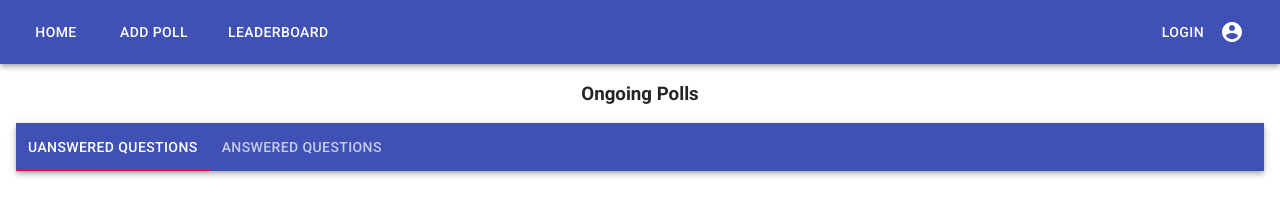
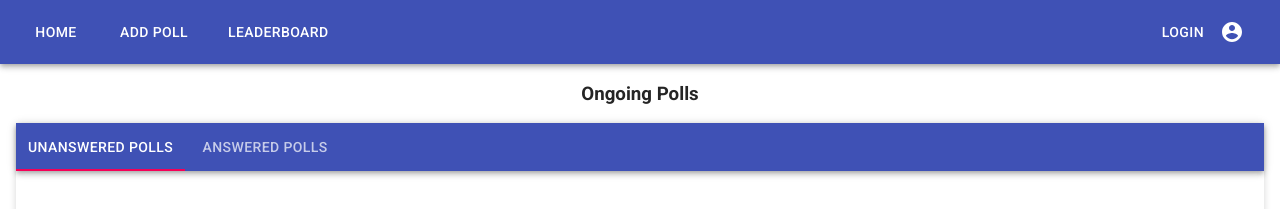
Before and after one commit to juanpabloeslava/jpe-reactnd-project-would-you-rather, a React (Create React App) app: page / in a window 1280 px wide. Shown: the top 209 px of the page. Built offline with nearby package versions, Linux system fonts and the light colour scheme.

Commit message:
Comp: Poll List, minor style changes (dropshadow)

```diff
--- a/src/App.css
+++ b/src/App.css
@@ -86,6 +86,10 @@ li.login {
 
 /* Poll List */
 
+.poll-tabs-container {
+  box-shadow: 0 3px 3px -9px rgb(223, 223, 223), 0 2px 7px rgb(214, 214, 214);
+}
+
 .poll-list-item {
   /* max-width: 590px; */
   padding: 10px;
@@ -96,6 +100,7 @@ li.login {
   cursor: pointer;
   justify-content: flex-start;
   text-decoration: none;
+  background-color: #fff;
 }
 
 .avatar-container {
@@ -203,6 +208,7 @@ li.login {
   width: 40px;
   height: 40px;
   background-color: rgb(233, 233, 233);
+  background-color: rgb(253, 253, 253);
   margin-right: 1rem;
 }
 
--- a/src/components/PollList.js
+++ b/src/components/PollList.js
@@ -3,7 +3,6 @@ import PollListItem from '../components/PollListItem';
 // material imports
 import {  AppBar, Tab } from '@material-ui/core';
 import { TabContext, TabList, TabPanel } from '@material-ui/lab';
-import { withStyles } from '@material-ui/core/styles';
 
 
 class PollList extends Component {
@@ -23,17 +22,16 @@ class PollList extends Component {
     render() {
 
         const { value } = this.state
-        const { classes } = this.props
 
         return (
                 <div className='list-container'>
                     <h3 className='center'>Ongoing Polls</h3>
-                    <div className={classes.root}>
+                    <div className='poll-tabs-container'>
                         <TabContext value={value}>
                             <AppBar position="static">
                                 <TabList onChange={this.handleTabChange}>
-                                    <Tab label="Uanswered Questions" value={0}/>
-                                    <Tab label="Answered Questions" value={1}/>
+                                    <Tab label="Unanswered Polls" value={0}/>
+                                    <Tab label="Answered Polls" value={1}/>
                                 </TabList>
                             </AppBar>
                             <TabPanel value={0}>
@@ -61,11 +59,4 @@ class PollList extends Component {
     }
 }
 
-const useStyles = theme => ({
-    root: {
-        flexGrow: 1,
-        backgroundColor: theme.palette.background.paper,
-    },
-});
-
-export default withStyles(useStyles, {withTheme: true})(PollList)
+export default PollList
```
Also changed, not shown: 1 other file (tests, documents, lock files or other folders).
